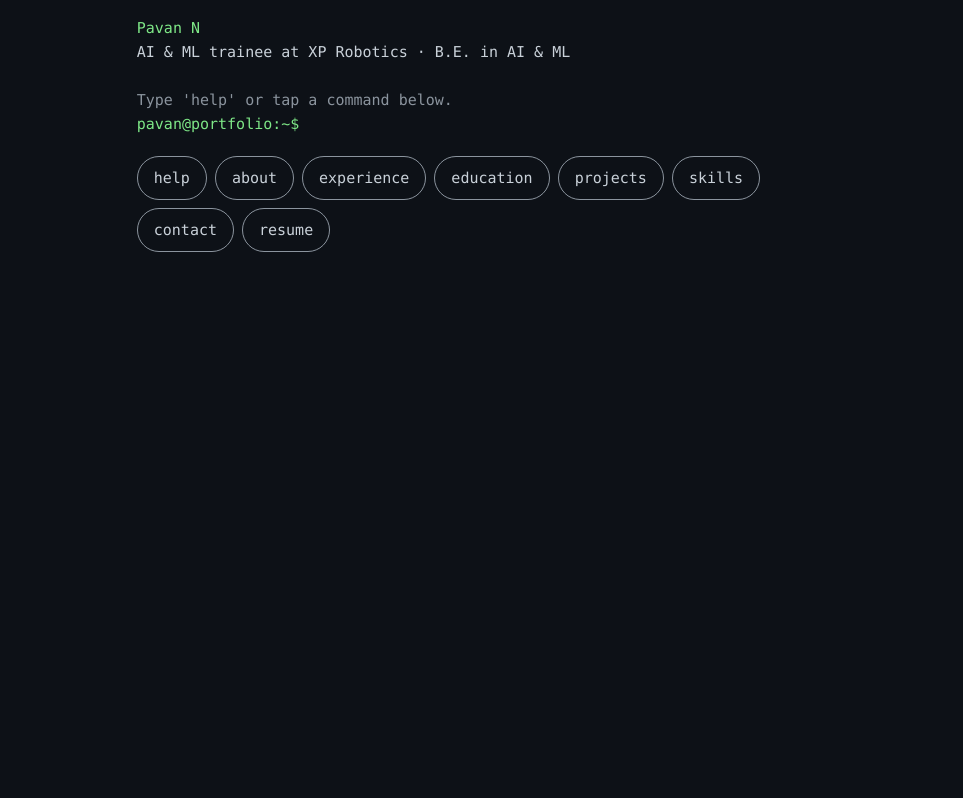
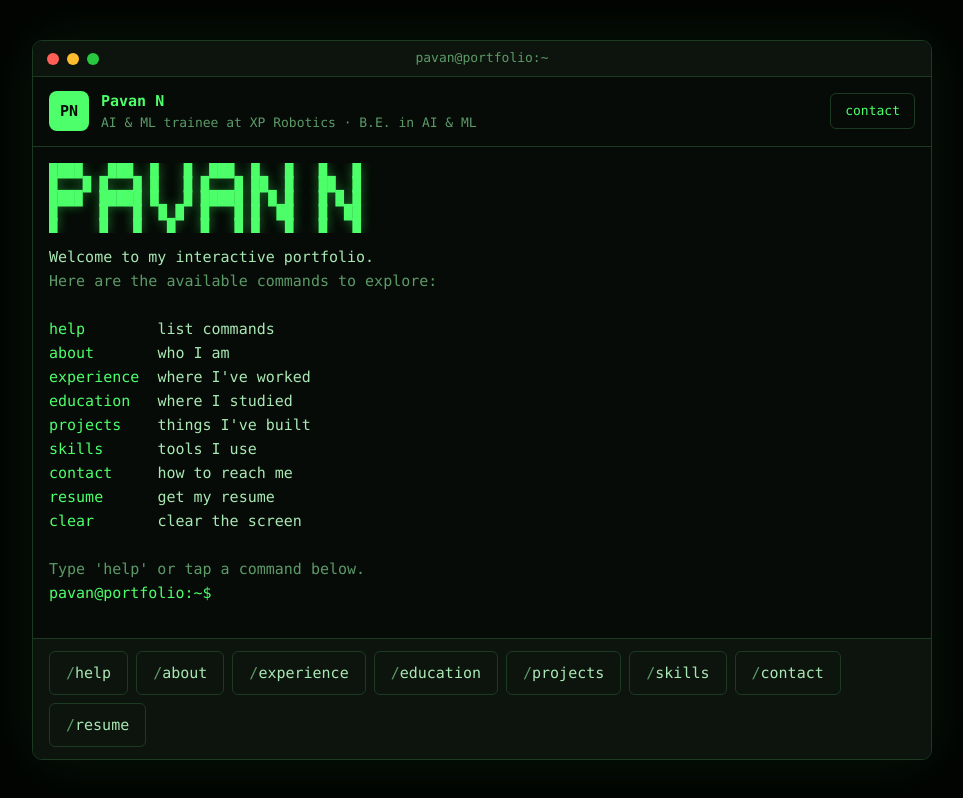
Before and after one commit to pavannanjunda/pavannanjunda.github.io, a website built with Vite: page index.html in a window 1280 px wide. Shown: the whole page, without its empty margins (158-1121 px from the left). Built offline with nearby package versions, Linux system fonts and the light colour scheme.

Commit message:
feat: restyle as a windowed green-on-black terminal
Add a title bar, an identity header with a contact button and optional
resume link, a block-letter ASCII banner generated from the name, and a
welcome with the command list. Output and prompt now scroll inside the
window while the header and chips stay put.

```diff
--- a/src/style.css
+++ b/src/style.css
@@ -1,8 +1,11 @@
 :root {
-  --bg: #0d1117;
-  --text: #c9d1d9;
-  --accent: #7ee787;
-  --dim: #8b949e;
+  --page: #020402;
+  --bg: #060b07;
+  --bar: #0c140d;
+  --line: #1c3a22;
+  --text: #a9e8b4;
+  --accent: #4dff6a;
+  --dim: #5c9a68;
   --error: #ff7b72;
   --mono: ui-monospace, "JetBrains Mono", Menlo, Consolas, monospace;
 }
@@ -18,20 +21,157 @@ html {
 }
 
 body {
+  display: grid;
+  place-items: center;
+  min-height: 100dvh;
   margin: 0;
+  padding: 24px;
   overflow-x: hidden;
-  background: var(--bg);
+  background: var(--page);
   color: var(--text);
   font-family: var(--mono);
   font-size: 15px;
   line-height: 1.6;
 }
 
+/* Before the script runs (or without JavaScript) #app is a plain block. */
 #app {
-  max-width: 80ch;
-  min-height: 100dvh;
-  margin: 0 auto;
-  padding: 16px 16px 0;
+  width: 100%;
+  max-width: 900px;
+}
+
+#app:not(.window) {
+  padding: 16px;
+}
+
+/* The terminal window */
+
+.window {
+  display: flex;
+  flex-direction: column;
+  height: min(720px, calc(100dvh - 48px));
+  overflow: hidden;
+  border: 1px solid var(--line);
+  border-radius: 10px;
+  background: var(--bg);
+  box-shadow: 0 0 60px rgb(77 255 106 / 8%);
+}
+
+.titlebar {
+  position: relative;
+  display: flex;
+  align-items: center;
+  flex: none;
+  height: 36px;
+  padding: 0 14px;
+  border-bottom: 1px solid var(--line);
+  background: var(--bar);
+}
+
+.dots {
+  display: flex;
+  gap: 8px;
+}
+
+.dot {
+  width: 12px;
+  height: 12px;
+  border-radius: 50%;
+  background: #ff5f57;
+}
+
+.dot:nth-child(2) { background: #febc2e; }
+.dot:nth-child(3) { background: #28c840; }
+
+.title {
+  position: absolute;
+  inset: 0;
+  display: grid;
+  place-items: center;
+  color: var(--dim);
+  font-size: 13px;
+  pointer-events: none;
+}
+
+.identity {
+  display: flex;
+  align-items: center;
+  flex: none;
+  gap: 12px;
+  padding: 12px 16px;
+  border-bottom: 1px solid var(--line);
+}
+
+.avatar {
+  display: grid;
+  place-items: center;
+  flex: none;
+  width: 40px;
+  height: 40px;
+  border-radius: 8px;
+  background: var(--accent);
+  color: var(--bg);
+  font-weight: 700;
+}
+
+.who {
+  flex: 1;
+  min-width: 0;
+}
+
+.name {
+  color: var(--accent);
+  font-weight: 700;
+}
+
+.tagline {
+  color: var(--dim);
+  font-size: 13px;
+}
+
+.actions {
+  display: flex;
+  flex: none;
+  gap: 8px;
+}
+
+.header-btn {
+  display: inline-grid;
+  place-items: center;
+  min-height: 36px;
+  padding: 0 14px;
+  border: 1px solid var(--line);
+  border-radius: 6px;
+  background: transparent;
+  color: var(--accent);
+  font: inherit;
+  font-size: 13px;
+  text-decoration: none;
+  cursor: pointer;
+}
+
+.header-btn:hover {
+  border-color: var(--accent);
+}
+
+/* Output and prompt */
+
+.screen {
+  flex: 1;
+  min-height: 0;
+  padding: 16px;
+  overflow-y: auto;
+  scrollbar-color: var(--line) transparent;
+}
+
+.ascii {
+  margin: 0 0 12px;
+  overflow: hidden;
+  color: var(--accent);
+  font-family: var(--mono);
+  font-size: min(14px, 3.2vw);
+  line-height: 1;
+  text-shadow: 0 0 12px rgb(77 255 106 / 35%);
 }
 
 .line {
@@ -44,7 +184,7 @@ body {
 .dim { color: var(--dim); }
 .error { color: var(--error); }
 
-a {
+.line a {
   color: var(--accent);
   text-underline-offset: 3px;
 }
@@ -89,21 +229,68 @@ a {
   caret-color: var(--accent);
 }
 
-/* Stuck to the bottom of the viewport so a tap-only visitor never has to
-   scroll past an output to find the commands again. */
+/* Command chips: outside the scrolling screen, so a tap-only visitor never
+   has to scroll to find them. */
+
 .chips {
-  position: sticky;
-  bottom: 0;
   display: flex;
+  flex: none;
   flex-wrap: wrap;
   gap: 8px;
-  margin-top: 8px;
-  padding: 12px 0 calc(12px + env(safe-area-inset-bottom));
-  background: var(--bg);
+  padding: 12px 16px calc(12px + env(safe-area-inset-bottom));
+  border-top: 1px solid var(--line);
+  background: var(--bar);
 }
 
-/* On a phone three wrapped rows would cover a quarter of the screen. */
+.chip {
+  min-height: 44px;
+  padding: 0 16px;
+  border: 1px solid var(--line);
+  border-radius: 6px;
+  background: transparent;
+  color: var(--text);
+  font: inherit;
+  cursor: pointer;
+}
+
+.chip::before {
+  content: "/";
+  color: var(--dim);
+}
+
+.chip:hover {
+  border-color: var(--accent);
+  color: var(--accent);
+}
+
+a:focus-visible,
+button:focus-visible {
+  outline: 2px solid var(--accent);
+  outline-offset: 2px;
+}
+
+::selection {
+  background: var(--accent);
+  color: var(--bg);
+}
+
+/* On a phone the window is the whole screen. */
 @media (max-width: 600px) {
+  body {
+    padding: 0;
+  }
+
+  .window {
+    height: 100dvh;
+    border: 0;
+    border-radius: 0;
+  }
+
+  .identity {
+    flex-wrap: wrap;
+  }
+
+  /* Three wrapped rows would cover a quarter of the screen. */
   .chips {
     flex-wrap: nowrap;
     overflow-x: auto;
@@ -114,31 +301,3 @@ a {
     flex: none;
   }
 }
-
-.chip {
-  min-height: 44px;
-  padding: 0 16px;
-  border: 1px solid var(--dim);
-  border-radius: 999px;
-  background: transparent;
-  color: var(--text);
-  font: inherit;
-  cursor: pointer;
-}
-
-.chip:hover {
-  border-color: var(--accent);
-  color: var(--accent);
-}
-
-a:focus-visible,
-.cmd-link:focus-visible,
-.chip:focus-visible {
-  outline: 2px solid var(--accent);
-  outline-offset: 2px;
-}
-
-::selection {
-  background: var(--accent);
-  color: var(--bg);
-}
--- /dev/null
+++ b/src/ui/ascii.ts
@@ -0,0 +1,42 @@
+const ROWS = 5;
+const WORD_GAP = '   ';
+
+// 5x5 block letters; '#' is drawn as a full block.
+const FONT: Record<string, string[]> = {
+  A: [' ### ', '#   #', '#####', '#   #', '#   #'],
+  B: ['#### ', '#   #', '#### ', '#   #', '#### '],
+  C: [' ####', '#    ', '#    ', '#    ', ' ####'],
+  D: ['#### ', '#   #', '#   #', '#   #', '#### '],
+  E: ['#####', '#    ', '#### ', '#    ', '#####'],
+  F: ['#####', '#    ', '#### ', '#    ', '#    '],
+  G: [' ####', '#    ', '#  ##', '#   #', ' ####'],
+  H: ['#   #', '#   #', '#####', '#   #', '#   #'],
+  I: ['#####', '  #  ', '  #  ', '  #  ', '#####'],
+  J: ['#####', '   # ', '   # ', '#  # ', ' ##  '],
+  K: ['#   #', '#  # ', '###  ', '#  # ', '#   #'],
+  L: ['#    ', '#    ', '#    ', '#    ', '#####'],
+  M: ['#   #', '## ##', '# # #', '#   #', '#   #'],
+  N: ['#   #', '##  #', '# # #', '#  ##', '#   #'],
+  O: [' ### ', '#   #', '#   #', '#   #', ' ### '],
+  P: ['#### ', '#   #', '#### ', '#    ', '#    '],
+  Q: [' ### ', '#   #', '# # #', '#  # ', ' ## #'],
+  R: ['#### ', '#   #', '#### ', '#  # ', '#   #'],
+  S: [' ####', '#    ', ' ### ', '    #', '#### '],
+  T: ['#####', '  #  ', '  #  ', '  #  ', '  #  '],
+  U: ['#   #', '#   #', '#   #', '#   #', ' ### '],
+  V: ['#   #', '#   #', '#   #', ' # # ', '  #  '],
+  W: ['#   #', '#   #', '# # #', '## ##', '#   #'],
+  X: ['#   #', ' # # ', '  #  ', ' # # ', '#   #'],
+  Y: ['#   #', ' # # ', '  #  ', '  #  ', '  #  '],
+  Z: ['#####', '   # ', '  #  ', ' #   ', '#####'],
+};
+
+// Rows of block-letter art for the letters in `name`; anything else is skipped.
+export function asciiBanner(name: string): string[] {
+  const words = name.toUpperCase().split(/\s+/)
+    .map(word => [...word].filter(char => char in FONT))
+    .filter(word => word.length > 0);
+  if (words.length === 0) return [];
+  return Array.from({ length: ROWS }, (_, row) =>
+    words.map(word => word.map(char => FONT[char][row]).join(' ')).join(WORD_GAP).replaceAll('#', '█'));
+}
--- a/src/ui/terminal.ts
+++ b/src/ui/terminal.ts
@@ -1,9 +1,11 @@
 import type { Content } from '../content/types';
+import { isSafeHref } from '../content/validate';
 import { COMMANDS } from '../shell/commands';
 import { complete } from '../shell/complete';
 import { execute } from '../shell/execute';
 import { History } from '../shell/history';
 import type { Line } from '../shell/output';
+import { asciiBanner } from './ascii';
 import { renderLine } from './render';
 
 const MAX_HASH_COMMAND = 100;
@@ -21,6 +23,47 @@ export function readHashCommand(hash: string): string | undefined {
   return command === '' ? undefined : command;
 }
 
+function el<K extends keyof HTMLElementTagNameMap>(tag: K, className: string, text?: string): HTMLElementTagNameMap[K] {
+  const node = document.createElement(tag);
+  node.className = className;
+  if (text !== undefined) node.textContent = text;
+  return node;
+}
+
+const initials = (name: string): string =>
+  name.split(/\s+/).filter(Boolean).slice(0, 2).map(word => word[0].toUpperCase()).join('');
+
+function buildTitlebar(title: string): HTMLElement {
+  const bar = el('div', 'titlebar');
+  const dots = el('span', 'dots');
+  dots.setAttribute('aria-hidden', 'true');
+  dots.append(el('i', 'dot'), el('i', 'dot'), el('i', 'dot'));
+  bar.append(dots, el('span', 'title', title));
+  return bar;
+}
+
+function buildIdentity(content: Content, run: (raw: string) => void): HTMLElement {
+  const header = el('header', 'identity');
+  const avatar = el('div', 'avatar', initials(content.name));
+  avatar.setAttribute('aria-hidden', 'true');
+  const who = el('div', 'who');
+  who.append(el('div', 'name', content.name), el('div', 'tagline', content.tagline));
+
+  const actions = el('div', 'actions');
+  const contact = el('button', 'header-btn', 'contact');
+  contact.type = 'button';
+  contact.addEventListener('click', () => run('contact'));
+  actions.append(contact);
+  if (content.resumeHref !== undefined && isSafeHref(content.resumeHref)) {
+    const resume = el('a', 'header-btn resume', 'resume');
+    resume.href = content.resumeHref;
+    actions.append(resume);
+  }
+
+  header.append(avatar, who, actions);
+  return header;
+}
+
 export function mountTerminal(
   root: HTMLElement,
   content: Content,
@@ -29,17 +72,13 @@ export function mountTerminal(
   const promptText = `${content.handle}@portfolio:~$`;
   const history = new History();
 
-  const output = document.createElement('div');
-  output.className = 'output';
+  const output = el('div', 'output');
   output.setAttribute('role', 'log');
   output.setAttribute('aria-live', 'polite');
 
-  const form = document.createElement('form');
-  form.className = 'prompt-line';
-  const label = document.createElement('label');
-  label.className = 'prompt';
+  const form = el('form', 'prompt-line');
+  const label = el('label', 'prompt', promptText);
   label.htmlFor = 'cmd';
-  label.textContent = promptText;
   const input = document.createElement('input');
   input.id = 'cmd';
   input.type = 'text';
@@ -51,8 +90,12 @@ export function mountTerminal(
   input.setAttribute('enterkeyhint', 'go');
   form.append(label, input);
 
-  const chips = document.createElement('nav');
-  chips.className = 'chips';
+  // The output and prompt scroll together inside the window; the chips stay
+  // put beneath them.
+  const screen = el('div', 'screen');
+  screen.append(output, form);
+
+  const chips = el('nav', 'chips');
   chips.setAttribute('aria-label', 'Commands');
 
   const print = (lines: Line[]) => output.append(...lines.map(line => renderLine(line, run)));
@@ -64,13 +107,10 @@ export function mountTerminal(
     return line;
   };
 
-  // Scroll to the prompt at the bottom, but if the output is taller than the
-  // viewport, show its start instead of its end. The command a deep link runs
-  // at load is not scrolled to, so the banner stays on screen.
-  let mounted = false;
+  // Scroll to the prompt, but if the output is taller than the screen, show
+  // its start instead of its end.
   const reveal = (start: HTMLElement) => {
-    if (!mounted) return;
-    root.scrollIntoView?.({ block: 'end' });
+    form.scrollIntoView?.({ block: 'nearest' });
     if (start.isConnected) start.scrollIntoView?.({ block: 'nearest' });
   };
 
@@ -86,10 +126,8 @@ export function mountTerminal(
 
   for (const command of COMMANDS) {
     if (command.name === 'clear') continue;
-    const chip = document.createElement('button');
+    const chip = el('button', 'chip', command.name);
     chip.type = 'button';
-    chip.className = 'chip';
-    chip.textContent = command.name;
     chip.addEventListener('click', () => run(command.name));
     chips.append(chip);
   }
@@ -131,15 +169,29 @@ export function mountTerminal(
     input.focus();
   });
 
-  root.replaceChildren(output, form, chips);
+  root.classList.add('window');
+  root.replaceChildren(
+    buildTitlebar(`${content.handle}@portfolio:~`),
+    buildIdentity(content, run),
+    screen,
+    chips,
+  );
+
+  const art = asciiBanner(content.name);
+  if (art.length > 0) {
+    const pre = el('pre', 'ascii', art.join('\n'));
+    pre.setAttribute('aria-hidden', 'true');
+    output.append(pre);
+  }
   print([
-    [{ text: content.name, style: 'accent' }],
-    [{ text: content.tagline }],
+    [{ text: 'Welcome to my interactive portfolio.' }],
+    [{ text: 'Here are the available commands to explore:', style: 'dim' }],
+    [],
+    ...execute('help', content).lines,
     [],
     [{ text: "Type 'help' or tap a command below.", style: 'dim' }],
   ]);
   if (options?.initialCommand !== undefined) run(options.initialCommand);
-  mounted = true;
 
   return { run };
 }
```
Also changed, not shown: src/ui/ascii.test.ts (added, +15 -0 lines), src/ui/terminal.test.ts (+35 -7 lines).
